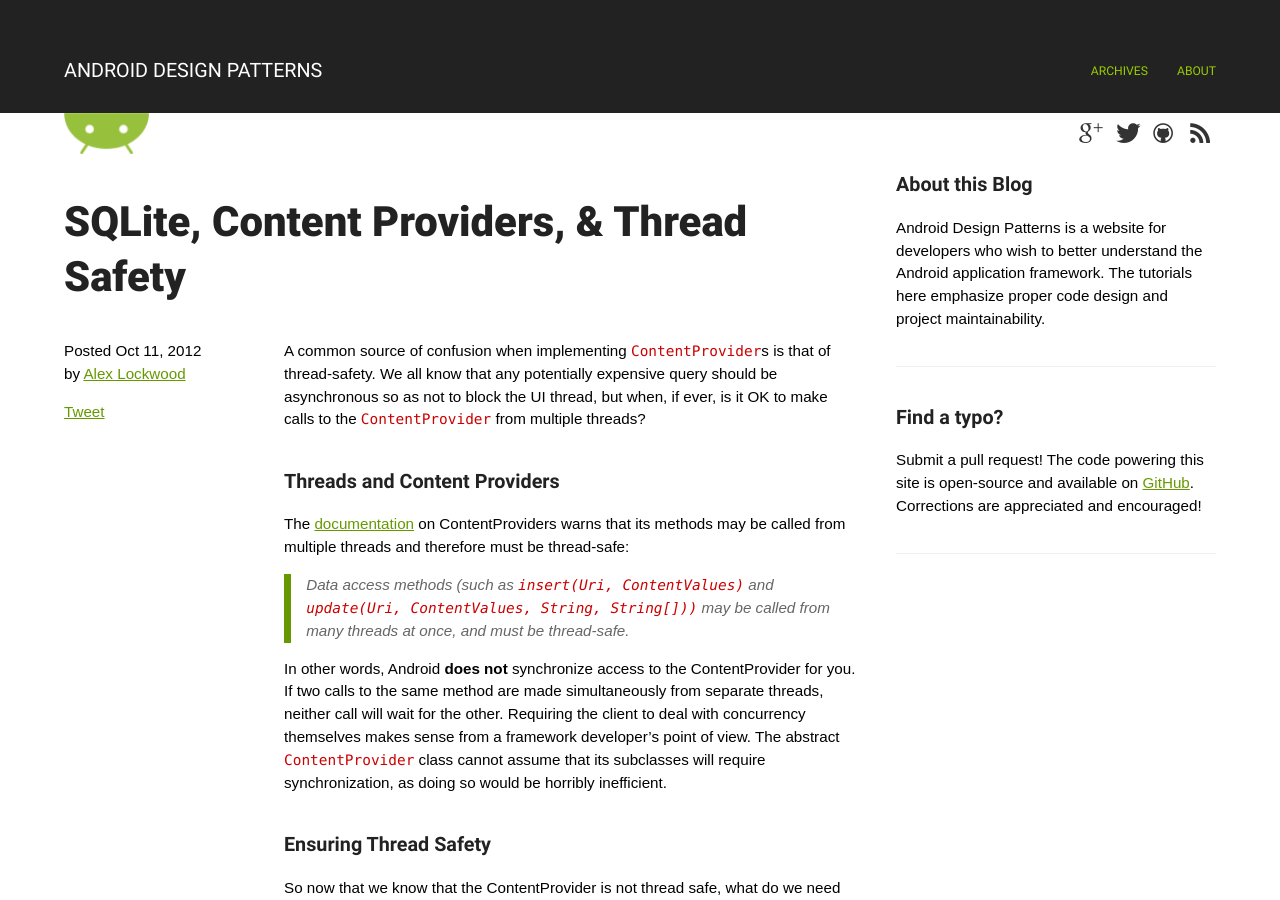
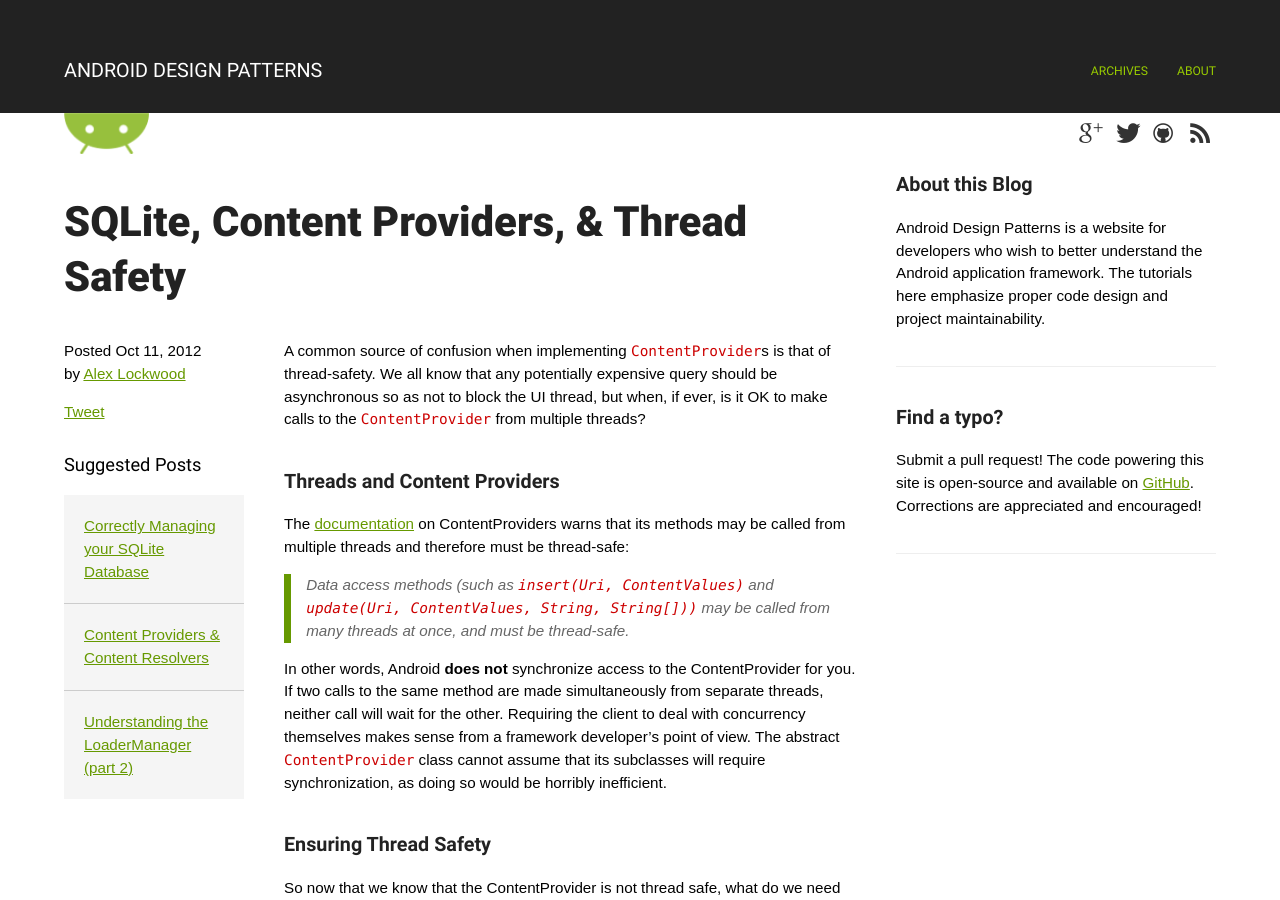
Before and after one commit to alexjlockwood/AndroidDesignPatterns, a Jekyll site: the page built from _posts/2012-10-11-sqlite-content-providers-thread-safety.md, in a window 1280 px wide and 900 px high. Built offline with Jekyll 4.4.1, drawn with Linux system fonts in a browser that asks for light colours; some web fonts are replaced; Markdown is read by kramdown in place of the engine named in the settings; comment, search, counter and statistics services are not loaded.

Commit message:
Added suggested posts

```diff
--- a/_posts/2012-10-11-sqlite-content-providers-thread-safety.md
+++ b/_posts/2012-10-11-sqlite-content-providers-thread-safety.md
@@ -3,6 +3,9 @@ layout: post
 title: 'SQLite, Content Providers, & Thread Safety'
 date: 2012-10-11
 permalink: /2012/10/sqlite-contentprovider-thread-safety.html
+suggested: [{title: 'Correctly Managing your SQLite Database', link: '/2012/05/correctly-managing-your-sqlite-database.html'},
+            {title: 'Content Providers & Content Resolvers', link: '/2012/06/content-resolvers-and-content-providers.html'},
+            {title: 'Understanding the LoaderManager (part 2)', link: '/2012/07/understanding-loadermanager.html'}]
 ---
 
 A common source of confusion when implementing `ContentProvider`s is that of thread-safety.
```
